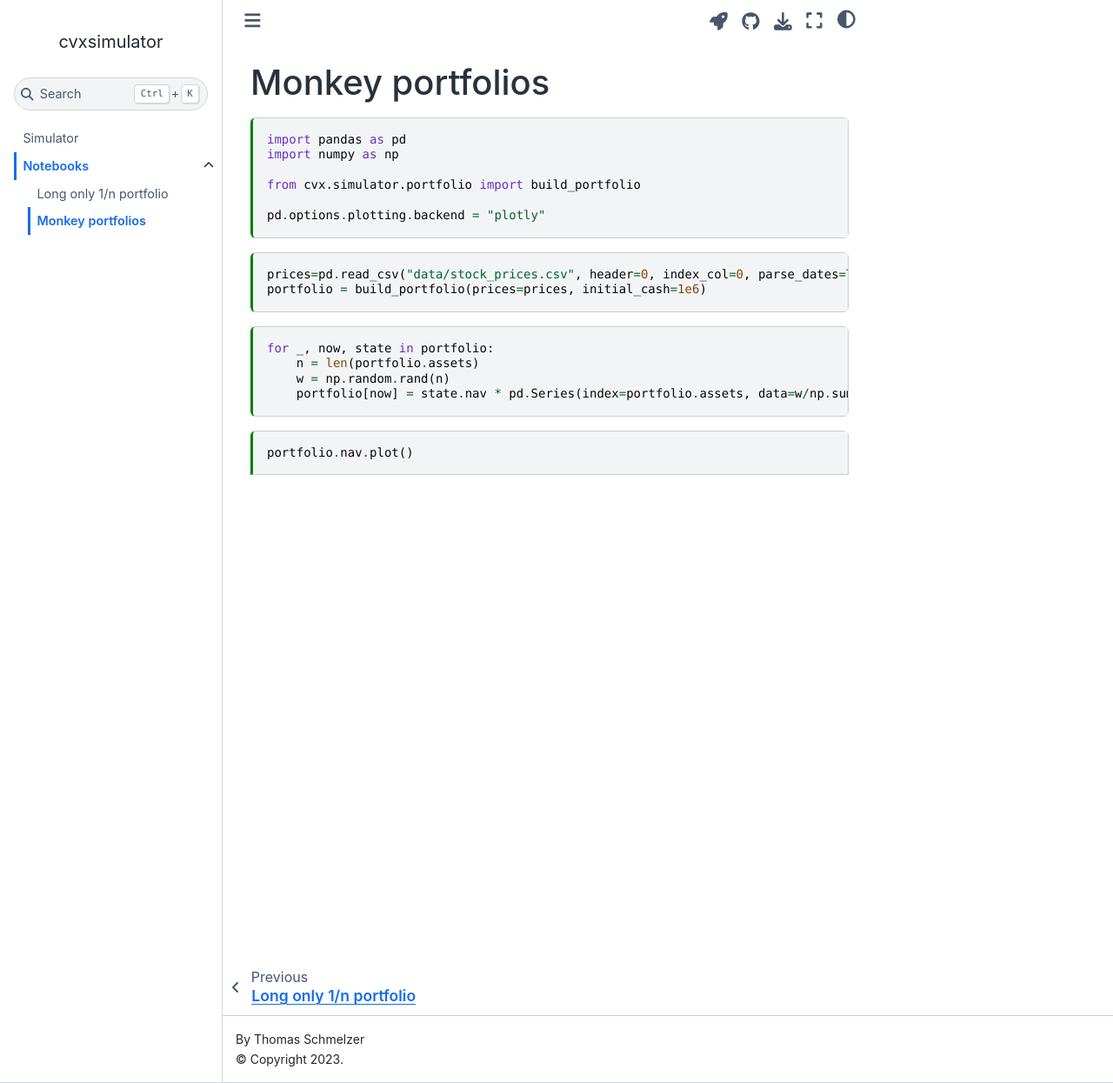
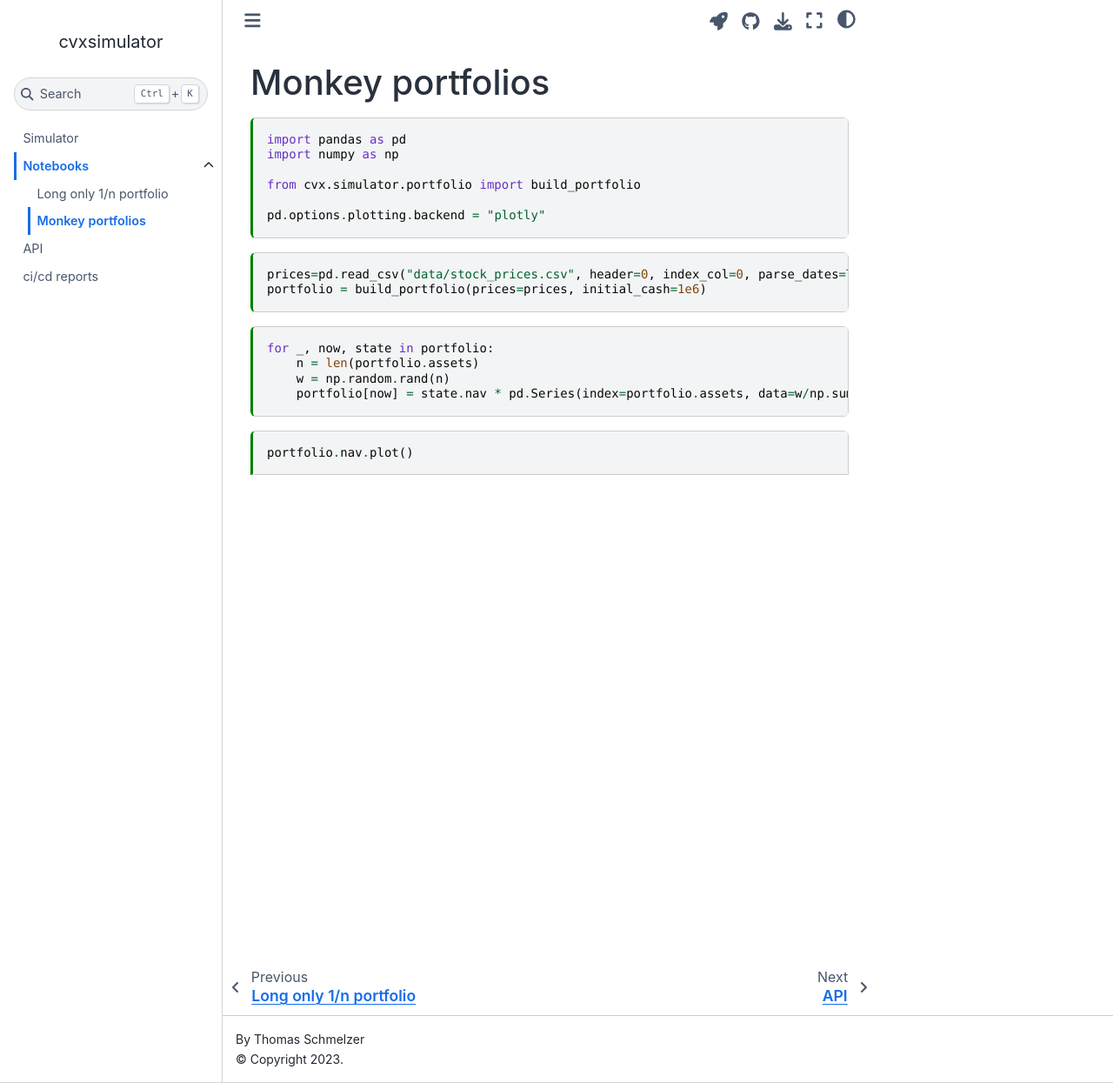
Before and after one commit to cvxgrp/simulator, a Jupyter Book: the page built from book/docs/notebooks/monkey.ipynb, in a window 1280 px wide and 1245 px high. Shown: the whole window at 87% size. Built offline with Jupyter Book 1.0.4 settings and Sphinx 7.4.7 and the Sphinx Book theme 1.1.4, drawn with Linux system fonts in a browser that asks for light colours; comment, search, counter and statistics services are not loaded; some of the changed lines change nothing that is shown.

Commit message:
ci/cd in book

```diff
--- a/book/_config.yml
+++ b/book/_config.yml
@@ -14,6 +14,9 @@ parse:
     - substitution
     - linkify
     - dollarmath
+  myst_substitutions:
+    book_url: http://www.cvxgrp.org/simulator/
+
 
 # needed for plotly
 sphinx:
--- a/book/_toc.yml
+++ b/book/_toc.yml
@@ -6,5 +6,5 @@ chapters:
     - file: docs/nb
       sections:
         - glob: docs/notebooks/*
-    # - file: docs/api
-    # - file: docs/reports
+    - file: docs/api
+    - file: docs/reports
```
